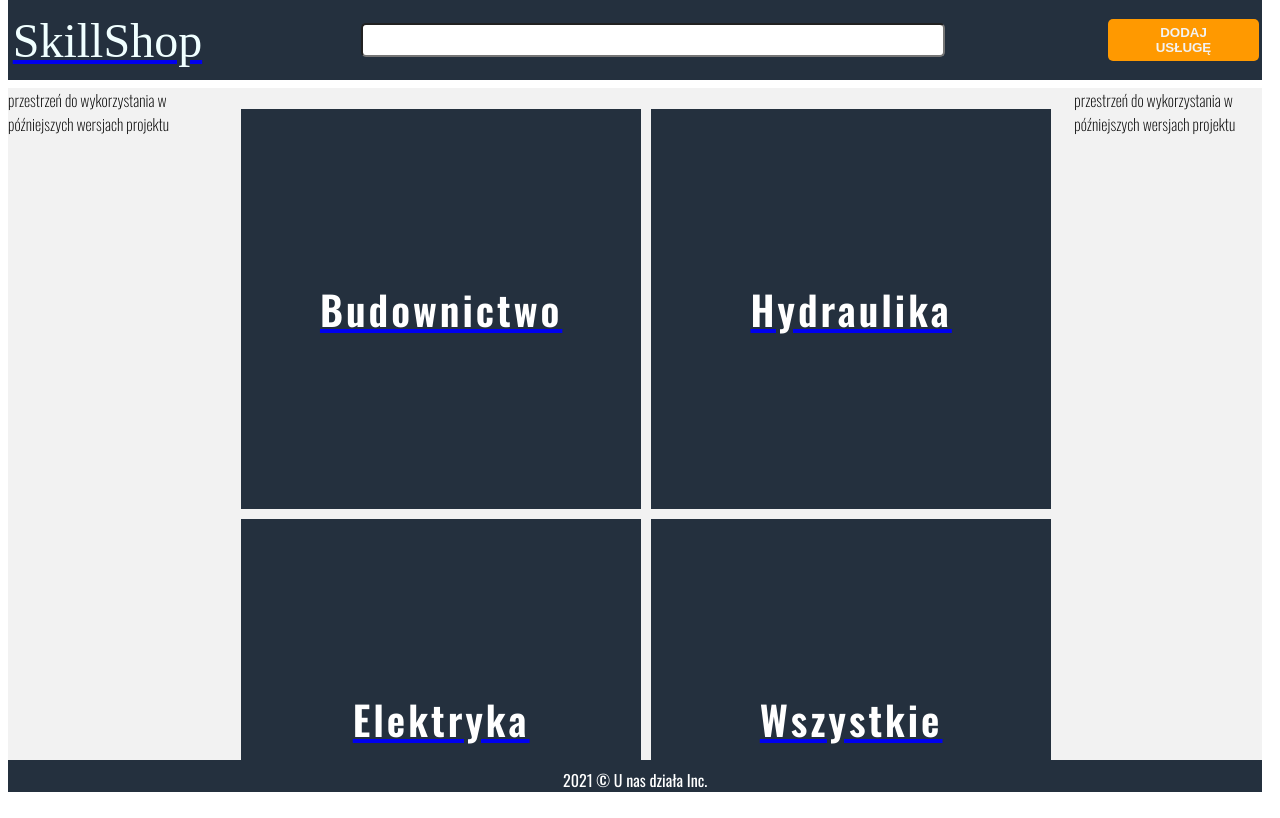
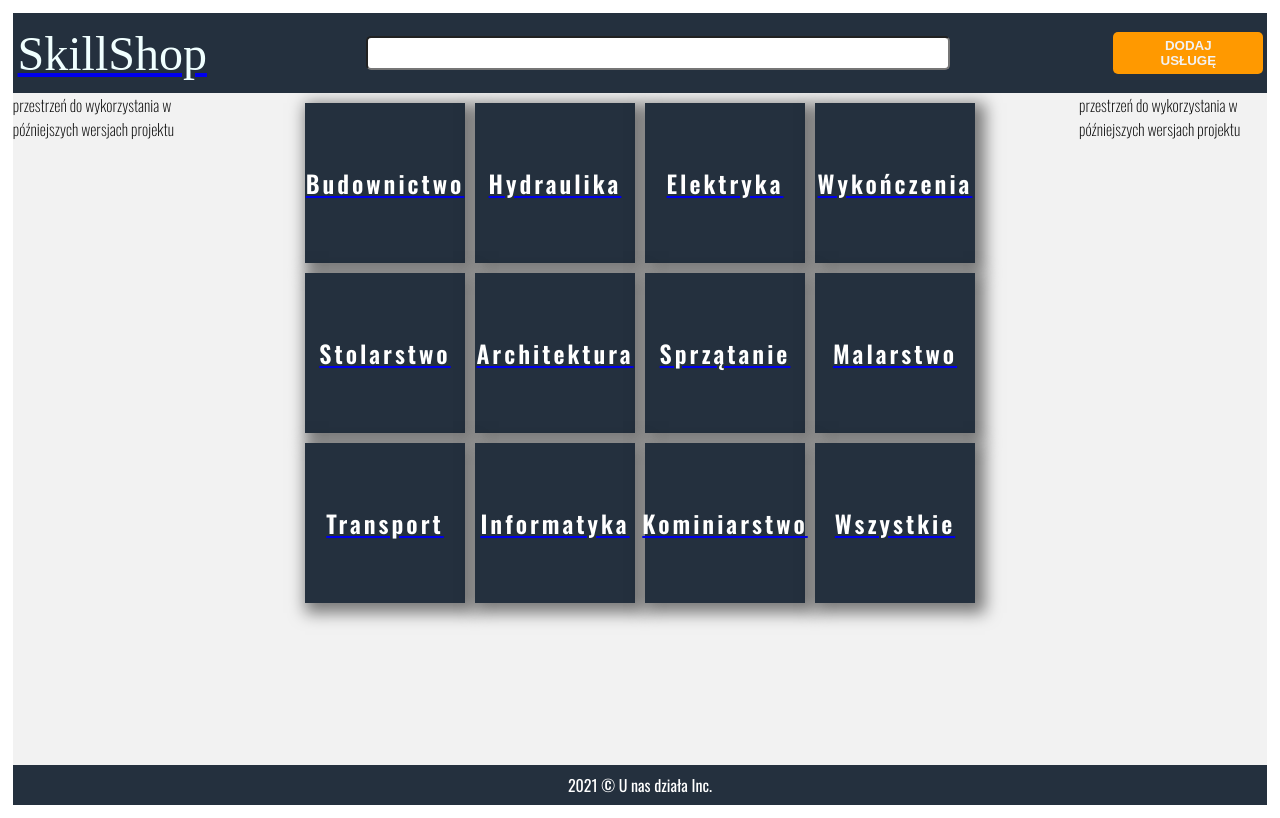
Before and after one commit to infoshareacademy/jfddr2-unasdziala-app, a React (Create React App) app in the folder skillshop/: page / in a window 1280 px wide. Built offline with nearby package versions, Linux system fonts and the light colour scheme; no server answers; the database is empty; a web font is replaced by a local one.

Commit message:
Implementing landing page navigation

```diff
--- a/skillshop/public/data/categories.json
+++ b/skillshop/public/data/categories.json
@@ -39,6 +39,10 @@
     {
       "id": 10,
       "category": "Usługi informatyczne"
+    },
+    {
+      "id": 11,
+      "category": "Usługi kominiarskie"
     }
   ]
 }
--- a/skillshop/src/components/Footer.js
+++ b/skillshop/src/components/Footer.js
@@ -3,7 +3,7 @@ import "./../styles/Footer.css";
 const Footer = () => {
   return (
     <div class="footer">
-        <p> 2021 &#169; U nas działa Inc.</p>
+        <p>2021 &#169; U nas działa Inc.</p>
     </div>
   );
 };
--- a/skillshop/src/components/LandingPage.js
+++ b/skillshop/src/components/LandingPage.js
@@ -1,7 +1,5 @@
 import "./../styles/LandingPage.css";
 import { Link } from "react-router-dom";
-import Service from "./Service";
-import ServicesList from "./ServicesList";
 
 const LandingPage = ({ serviceList, setServicesFilteredByCategory }) => {
   // console.log(serviceList);
@@ -11,46 +9,100 @@ const LandingPage = ({ serviceList, setServicesFilteredByCategory }) => {
   const filterByCategory = (e, category) => {
     let filteredServicesArray = [];
     filteredServicesArray = serviceList.filter(service => service.category === category);
-    // console.log(filteredServicesArray)
     setServicesFilteredByCategory(filteredServicesArray)
-    // setServiceList(filteredServicesArray);
   }
 
   return (
-    <div className="containers">
+    <div className="main-container">
       <ul>
         <li>
           <Link exact activeClassName="active" to="/construction-works">
-          <div className="box1" onClick={(e) => filterByCategory(e, "Usługi budowlane")}>
+            <div className="box" onClick={(e) => filterByCategory(e, "Usługi budowlane")}>
               Budownictwo
             </div>
           </Link>
         </li>
-
         <li>
           <Link exact activeClassName="active" to="/hydraulic-works">
-          <div className="box2" onClick={(e) => filterByCategory(e, "Usługi hydrauliczne")}>
+            <div className="box" onClick={(e) => filterByCategory(e, "Usługi hydrauliczne")}>
               Hydraulika
             </div>
           </Link>
         </li>
-
         <li>
           <Link exact activeClassName="active" to="/electrical-works">
-          <div className="box3" onClick={(e) => filterByCategory(e, "Usługi elektryczne")}>
+            <div className="box" onClick={(e) => filterByCategory(e, "Usługi elektryczne")}>
               Elektryka
             </div>
           </Link>
         </li>
-
+        <li>
+          <Link exact activeClassName="active" to="/finishing-works">
+            <div className="box"  onClick={(e) => filterByCategory(e, "Usługi wykończeniowe")}>
+              Wykończenia
+            </div>
+          </Link>
+        </li>
+      </ul>
+      <ul>
+        <li>
+          <Link exact activeClassName="active" to="/carpentry-works">
+            <div className="box" onClick={(e) => filterByCategory(e, "Usługi stolarskie")}>
+              Stolarstwo
+            </div>
+          </Link>
+        </li>
+        <li>
+          <Link exact activeClassName="active" to="/architecture-works">
+            <div className="box" onClick={(e) => filterByCategory(e, "Usługi architektoniczne")}>
+              Architektura
+            </div>
+          </Link>
+        </li>
+        <li>
+          <Link exact activeClassName="active" to="/cleaning-works">
+            <div className="box" onClick={(e) => filterByCategory(e, "Usługi sprzątające")}>
+              Sprzątanie
+            </div>
+          </Link>
+        </li>
+        <li>
+          <Link exact activeClassName="active" to="/painting-works">
+            <div className="box" onClick={(e) => filterByCategory(e, "Usługi malarskie")}>
+              Malarstwo
+            </div>
+          </Link>
+        </li>
+      </ul>
+      <ul>
+      <li>
+          <Link exact activeClassName="active" to="/transport-works">
+            <div className="box" onClick={(e) => filterByCategory(e, "Usługi transportowe")}>
+              Transport
+            </div>
+          </Link>
+        </li>
+        <li>
+          <Link exact activeClassName="active" to="/it-works">
+            <div className="box" onClick={(e) => filterByCategory(e, "Usługi informatyczne")}>
+              Informatyka
+            </div>
+          </Link>
+        </li>
+        <li>
+          <Link exact activeClassName="active" to="/chimney-works">
+            <div className="box" onClick={(e) => filterByCategory(e, "Usługi kominiarskie")}>
+              Kominiarstwo
+            </div>
+          </Link>
+        </li>
         <li>
           <Link exact activeClassName="active" to="/all-works">
-          <div className="box4">
+            <div className="box">
               Wszystkie
             </div>
           </Link>
         </li>
-
       </ul>
     </div>
   );
--- a/skillshop/src/components/Main.js
+++ b/skillshop/src/components/Main.js
@@ -27,12 +27,35 @@ const Main = ({setDummyVariable, serviceList}) => {
           <Route path="/electrical-works">{/* <Lists /> */}
             <ServicesList serviceList={servicesFilteredByCategory} />
           </Route>
+          <Route path="/finishing-works">
+            <ServicesList serviceList={servicesFilteredByCategory} />
+          </Route>
+          <Route path="/carpentry-works">
+            <ServicesList serviceList={servicesFilteredByCategory} />
+          </Route>
+          <Route path="/architecture-works">
+            <ServicesList serviceList={servicesFilteredByCategory} />
+          </Route>
+          <Route path="/cleaning-works">
+            <ServicesList serviceList={servicesFilteredByCategory} />
+          </Route>
+          <Route path="/painting-works">
+            <ServicesList serviceList={servicesFilteredByCategory} />
+          </Route>
+          <Route path="/transport-works">
+            <ServicesList serviceList={servicesFilteredByCategory} />
+          </Route>
+          <Route path="/it-works">
+            <ServicesList serviceList={servicesFilteredByCategory} />
+          </Route>
+          <Route path="/chimney-works">
+            <ServicesList serviceList={servicesFilteredByCategory} />
+          </Route>
           <Route path="/all-works">
             <ServicesList serviceList={serviceList} />
           </Route>
           <Route path="/">
-           {/* <ServicesList serviceList={serviceList} /> */}
-           <LandingPage serviceList={serviceList} setServicesFilteredByCategory={setServicesFilteredByCategory} />
+            <LandingPage serviceList={serviceList} setServicesFilteredByCategory={setServicesFilteredByCategory} />
           </Route>
         </Switch>
       </div>
--- a/skillshop/src/styles/LandingPage.css
+++ b/skillshop/src/styles/LandingPage.css
@@ -1,67 +1,53 @@
+.main-container{
+  padding: 5px;
+  display: flex;
+  flex-direction: column;
+  align-items: center;
+  height: 98%;
+  overflow: hidden;
+}
+
+
 ul {
   display: flex;
   flex-direction: row;
-  flex-wrap: wrap;
-  list-style-type: none;
-}
-li {
+  align-items: center;
+  justify-content: center;
+  margin: 0;
+  width: 100%;
+  max-height: 20vh;
   padding: 5px;
 }
-.containers {
-  display: flex;
-  justify-content: space-around;
+
+ul > li {
+  padding: 5px;
+  list-style: none;
 }
 
-.box1 {
+.box {
   display: flex;
   background-color: #24303e;
-  width: 400px;
-  height: 400px;
+  width: 20vh;
+  height: 20vh;
   color: white;
   font-family: "Oswald", sans-serif;
   justify-content: center;
   align-items: center;
-  font-size: 40px;
+  font-size: 1.5em;
   font-weight: 600;
   letter-spacing: 3px;
+  margin: 0;
+  padding: 0;
+  -webkit-box-shadow: 5px 5px 15px 5px rgba(0,0,0,0.5);
+  box-shadow: 5px 5px 15px 5px rgba(0,0,0,0.5);
 }
 
-.box2 {
-  background-color: #24303e;
-  display: flex;
-  width: 400px;
-  height: 400px;
-  color: white;
-  font-family: "Oswald", sans-serif;
-  justify-content: center;
-  align-items: center;
-  font-size: 40px;
-  font-weight: 600;
-  letter-spacing: 3px;
+.box:hover{
+  -webkit-box-shadow: 5px 5px 15px 5px rgba(0,0,0,0.75);
+  box-shadow: 5px 5px 15px 5px rgba(0,0,0,0.75);
 }
-.box3 {
-  background-color: #24303e;
-  display: flex;
-  width: 400px;
-  height: 400px;
-  color: white;
-  font-family: "Oswald", sans-serif;
-  justify-content: center;
-  align-items: center;
-  font-size: 40px;
-  font-weight: 600;
-  letter-spacing: 3px;
+
+.box:active{
+  -webkit-box-shadow: 5px 5px 15px 5px rgba(0,0,0,0.25);
+  box-shadow: 5px 5px 15px 5px rgba(0,0,0,0.25);
 }
-.box4 {
-  background-color: #24303e;
-  display: flex;
-  width: 400px;
-  height: 400px;
-  color: white;
-  font-family: "Oswald", sans-serif;
-  justify-content: center;
-  align-items: center;
-  font-size: 40px;
-  font-weight: 600;
-  letter-spacing: 3px;
-}
--- a/skillshop/src/styles/Main.css
+++ b/skillshop/src/styles/Main.css
@@ -5,7 +5,6 @@
   /*background-color: ##8e949b;*/
   font-family: "Oswald", sans-serif;
   font-weight: 200;
-  margin-top: 10vh;
   overflow: hidden;
 }
 
@@ -13,7 +12,7 @@
 .main-right {
   display: flex;
   width: 15vw;
-  height: 84vh;
+  height: 85vh;
   color: black;
   background-color: #f2f2f2;
 }
--- a/skillshop/src/styles/MainContainer.css
+++ b/skillshop/src/styles/MainContainer.css
@@ -1,5 +1,4 @@
 .main-container {
-
     /* main powinien być wyższy niż main-container? */
     height: 98vh;
     overflow: hidden;
--- a/skillshop/src/styles/Navbar.css
+++ b/skillshop/src/styles/Navbar.css
@@ -5,8 +5,6 @@
   width: 98vw;
   height: 10vh;
   background-color: #24303e;
-  position: fixed; /* Set the navbar to fixed position */
-  top: 0; /* Position the navbar at the top of the page */
 }
 
 .nav-input {
```
Also changed, not shown: 1 other file (tests, documents, lock files or other folders). Lines whose indentation alone changed are shown as unchanged.
